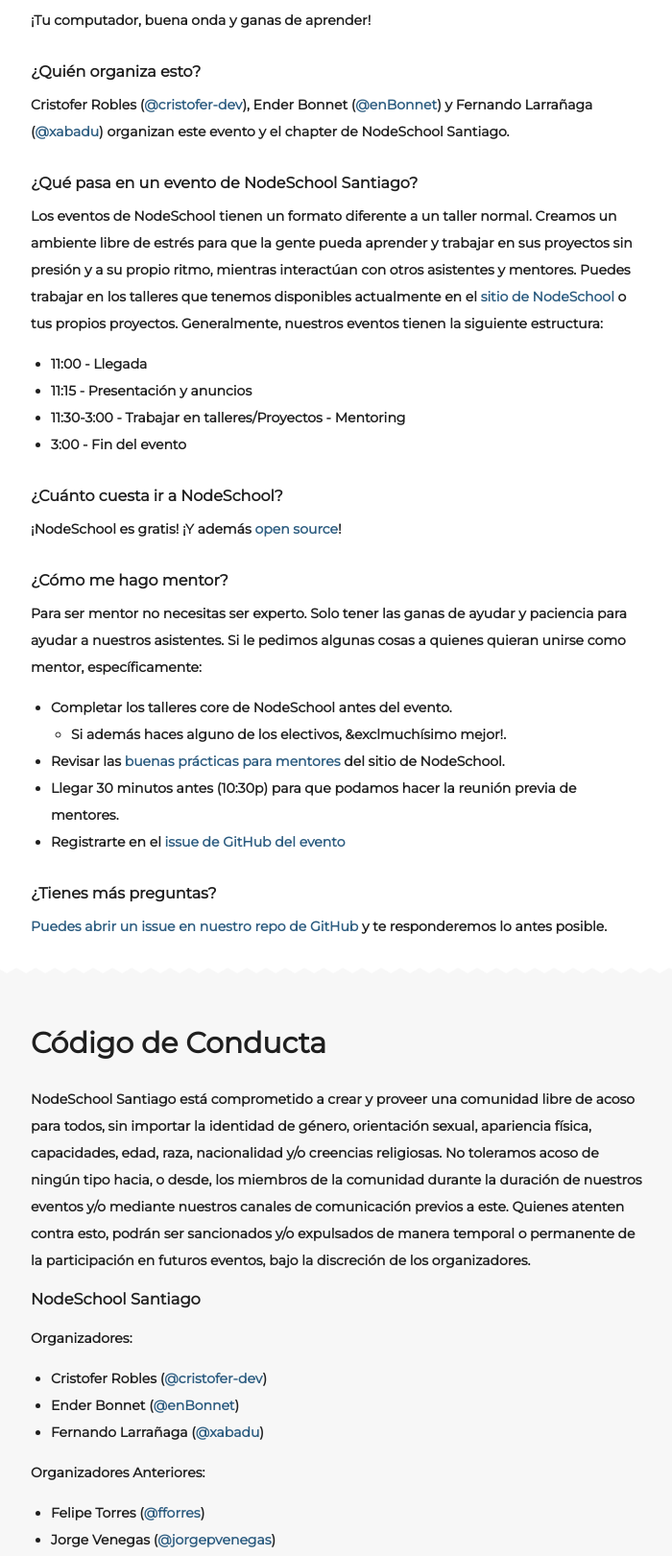
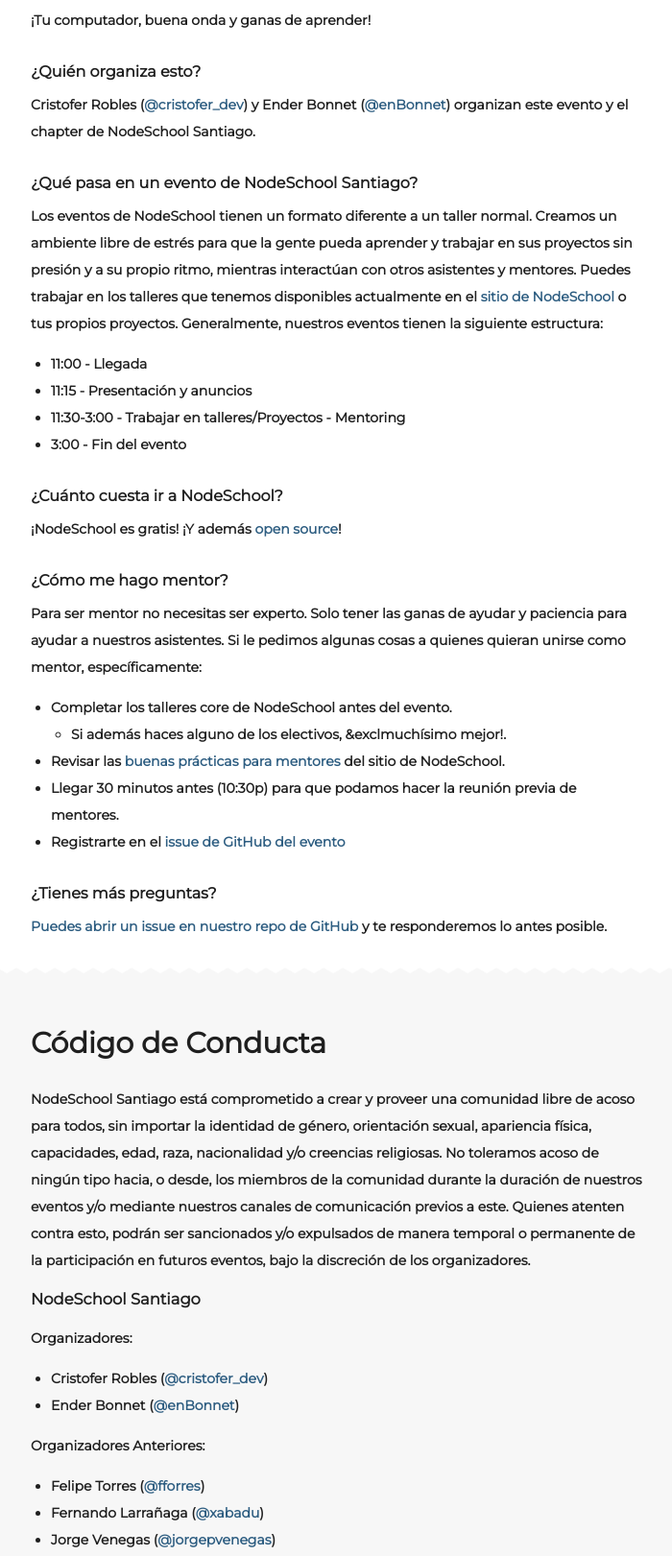
Before and after one commit to nodeschool/santiago, a website: page docs-src/index.mustache in a window 1280 px wide. Shown: the part 849-2470 px from the top of the page at 96% size, without its empty margins (383-1083 px from the left). Drawn offline with nearby package versions, Linux system fonts and the light colour scheme; files that its build step writes are made by us from their sources; files whose address does not match are found by name.

Commit message:
Update organizers

```diff
--- a/docs-src/index.mustache
+++ b/docs-src/index.mustache
@@ -87,7 +87,7 @@
               <h4 class="faq__subheading">¿Quién organiza esto?</h4>
             </dt>
             <dd class="faq__answer">
-              Cristofer Robles (<a href="https://twitter.com/cristofer-dev">@cristofer-dev</a>), Ender Bonnet (<a href="https://twitter.com/enbonnet">@enBonnet</a>) y Fernando Larrañaga (<a href="https://twitter.com/xabadu">@xabadu</a>) organizan este evento y el chapter de NodeSchool Santiago.
+              Cristofer Robles (<a href="https://twitter.com/cristofer_dev">@cristofer_dev</a>) y Ender Bonnet (<a href="https://twitter.com/enbonnet">@enBonnet</a>) organizan este evento y el chapter de NodeSchool Santiago.
             </dd>
 
 
@@ -150,14 +150,14 @@
 
           <p>Organizadores:</p>
           <ul>
-            <li>Cristofer Robles (<a href="https://twitter.com/cristofer-dev">@cristofer-dev</a>)</li>
+            <li>Cristofer Robles (<a href="https://twitter.com/cristofer_dev">@cristofer_dev</a>)</li>
             <li>Ender Bonnet (<a href="https://twitter.com/enbonnet">@enBonnet</a>)</li>
-            <li>Fernando Larrañaga (<a href="https://twitter.com/xabadu">@xabadu</a>)</li>
           </ul>
 
           <p>Organizadores Anteriores:</p>
           <ul>
             <li>Felipe Torres (<a href="https://twitter.com/fforres">@fforres</a>)</li>
+            <li>Fernando Larrañaga (<a href="https://twitter.com/xabadu">@xabadu</a>)</li>
             <li>Jorge Venegas (<a href="https://twitter.com/jorgepvenegas">@jorgepvenegas</a>)</li>
           </ul>
           <p><strong>Si tienes preguntas o feedback sobre este Código de Conducta, por favor contáctanos.</strong></p>
```
Also changed, not shown: docs/index.html.
